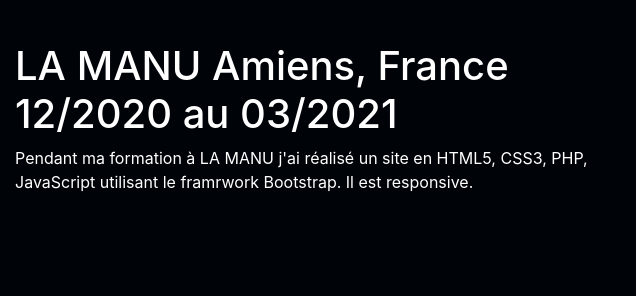
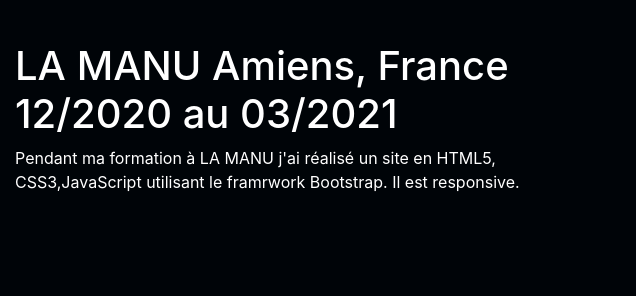
Before and after one commit to Ahmedkoga/AhmedGhanemCV, a plain HTML site: page views/works.html in a window 1280 px wide. Shown: the part 80-376 px from the top of the page, 0-636 px from the left. Drawn offline with nearby package versions, Linux system fonts and the light colour scheme.

Commit message:
correct page work

```diff
--- a/views/works.html
+++ b/views/works.html
@@ -60,7 +60,7 @@
                 <article class="col-xl-6 col-lg-12 col-md-12 order-md-1 col-12 order-1 my-5">
                     <h1>LA MANU Amiens, France 12/2020 au 03/2021
                     </h1>
-                    <p>Pendant ma formation à LA MANU j'ai réalisé un site en HTML5, CSS3, PHP, JavaScript utilisant le framrwork Bootstrap. Il est responsive.
+                    <p>Pendant ma formation à LA MANU j'ai réalisé un site en HTML5, CSS3,JavaScript utilisant le framrwork Bootstrap. Il est responsive.
                     </p>
                 </article>
             </div>
```
